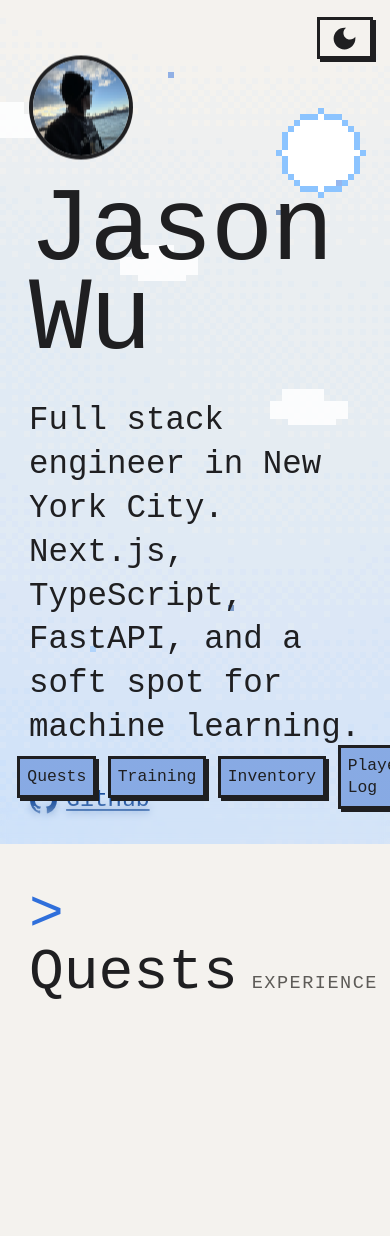
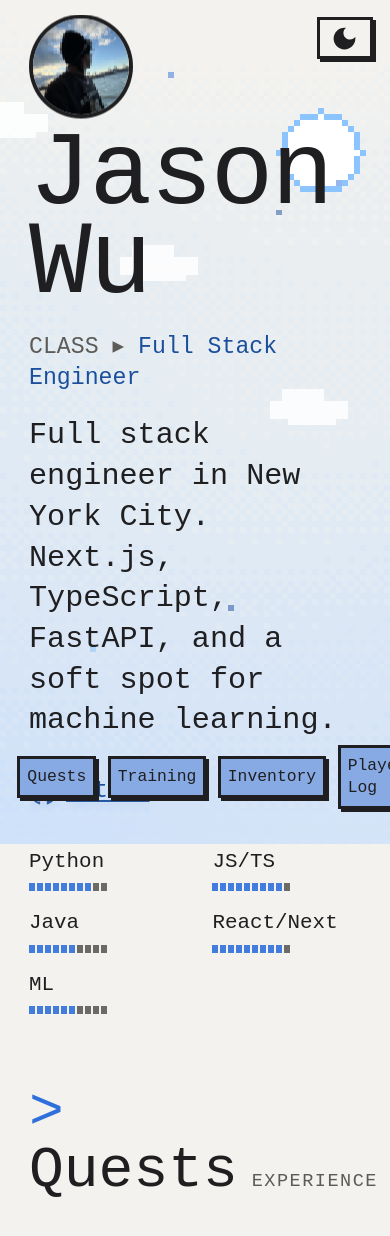
Before and after one commit to Jason-Wuuuu/Jason, a React (Vite) app: page / in a window 390 px wide. Shown: the top 1236 px of the page. Built offline with nearby package versions, Linux system fonts and the light colour scheme; a web font is replaced by a local one.

Commit message:
Phones: class line and compact skill bars under the hero links
Co-Authored-By: Claude Sonnet 5.5 <noreply@anthropic.com>

```diff
--- a/src/index.css
+++ b/src/index.css
@@ -267,6 +267,20 @@ footer { padding-block: 4rem 8rem; color: var(--mute); }
   .card { grid-template-columns: auto minmax(0, 1fr); }
   .stats { grid-column: 1 / -1; grid-template-columns: repeat(auto-fit, minmax(110px, 1fr)); margin-top: 1.75rem; }
 }
+/* phones: no card, but the class line and skill bars still show, as a compact row under the links */
+@media (max-width: 700px) {
+  .hero { padding-top: .75rem; }
+  .hero .pixel-avatar { margin-bottom: .6rem; }
+  .lead { font-size: 1.3rem; } /* the extra class line must not push the GitHub link under the dock */
+  .hero h1 { margin-bottom: 1rem; }
+  .cls { display: block; margin: 0 0 .9rem; color: var(--blue); }
+  .cls::before { content: "CLASS ▸ "; color: var(--mute); }
+  .stats { display: grid; grid-template-columns: 1fr 1fr; gap: .8rem 1.5rem; margin: 1.75rem 0 0; padding: 0; list-style: none; max-width: 20rem; }
+  .stats li { font-size: .9rem; }
+  .pips, .pips::after { display: block; height: 8px; background: repeating-linear-gradient(90deg, var(--mute) 0 6px, transparent 6px 8px); }
+  .pips { position: relative; width: 80px; /* 10 pips x 8px */ margin-top: .3rem; opacity: .9; }
+  .pips::after { content: ""; position: absolute; inset: 0 auto 0 0; width: calc(var(--n) * 8px); background: repeating-linear-gradient(90deg, var(--accent) 0 6px, transparent 6px 8px); }
+}
 @media (max-width: 560px) {
   #experience .timeline { filter: blur(2px); } /* lighter on phones */
   .pixel-avatar { width: var(--wm, 88px); filter: drop-shadow(4px 4px 0 var(--ink)); }
```
